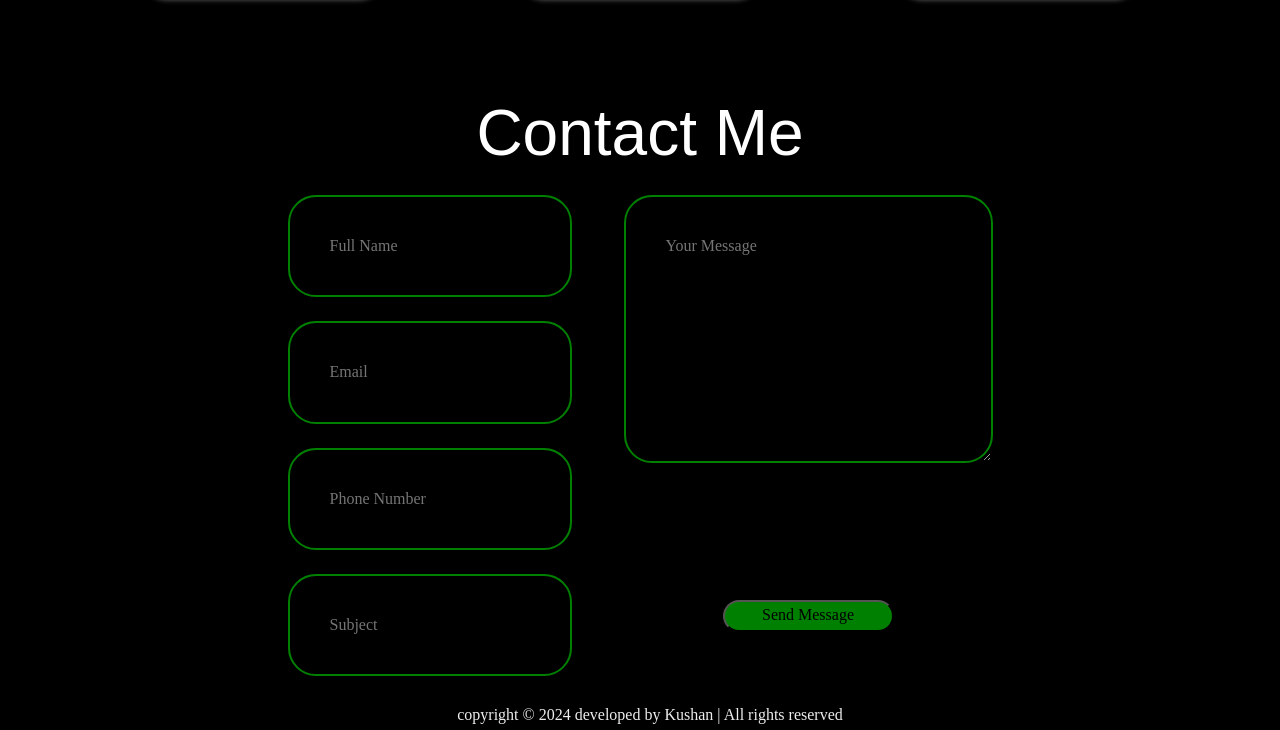
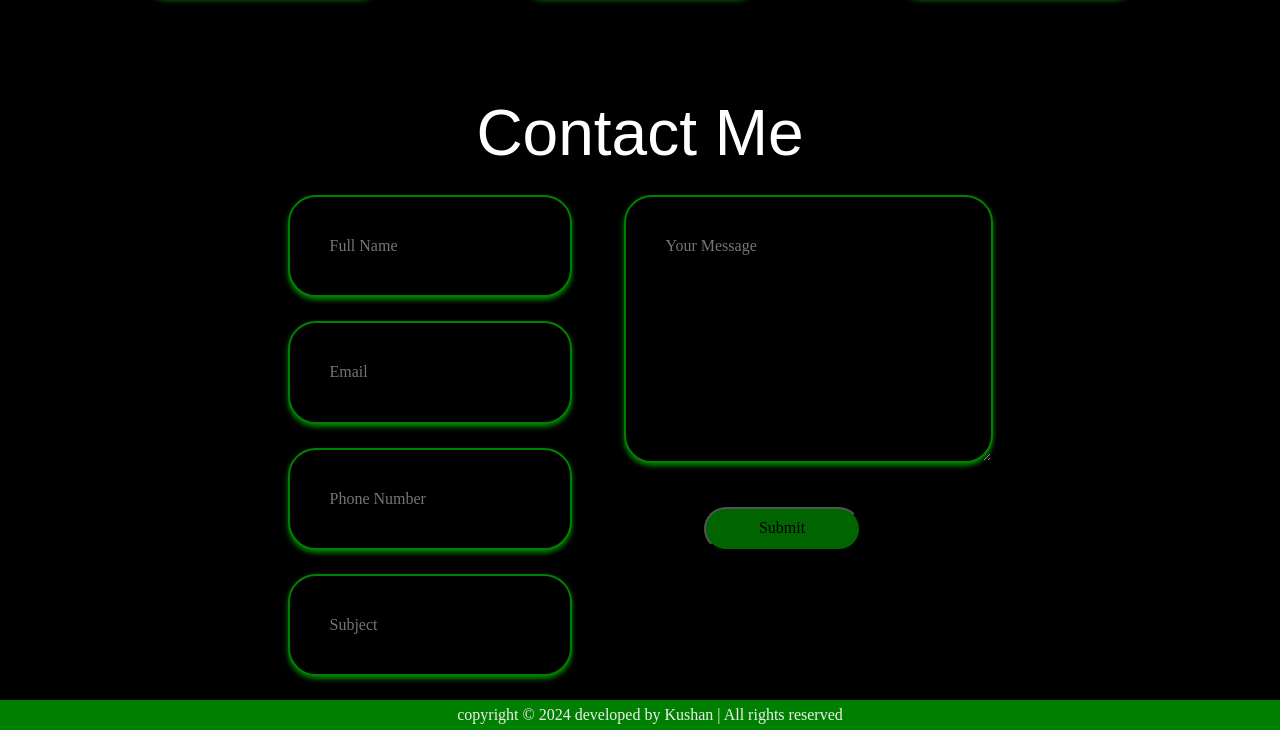
Before and after one commit to kush2113/Portfolio-Html, a plain HTML site: page index.html in a window 1280 px wide. Shown: the part 5411-6141 px from the top of the page. Drawn offline with nearby package versions, Linux system fonts and the light colour scheme.

Commit message:
3rd commit

```diff
--- a/assets/styles/contact.css
+++ b/assets/styles/contact.css
@@ -29,6 +29,7 @@
 form .input-box input,
 form textarea {
     background: rgb(0, 0, 0);
+    box-shadow: 0px 3px 5px 0px green;
     border: 2px solid green;
     padding: 2.5em;
     border-radius: 28px;
@@ -36,6 +37,22 @@ form textarea {
     display: flex;
 
 }
+
+.btn-contact {
+    background: darkgreen;
+    border-radius: 29em;
+    width: 157px;
+    height: 44px;
+    margin-left: 106px;
+    margin-top: 20px;
+    transition: 0.2s ;
+}
+
+.btn-contact:hover {
+    box-shadow: red 0 0 2px, 0 0 25px red;
+    transform: scale(1.02);
+}
+
 
 
 @media all and (max-width: 768px){
--- a/assets/styles/footer.css
+++ b/assets/styles/footer.css
@@ -1,5 +1,5 @@
 footer {
-    background: black;
+    background: green;
     color: #EEEEEE;
     padding: 10px;
     justify-content: center;
--- a/assets/styles/myservices.css
+++ b/assets/styles/myservices.css
@@ -25,7 +25,7 @@
     display: flex;
     flex-direction: column;
     padding: 20px;
-    box-shadow: 0px 3px 5px 0px rgb(95, 96, 96);
+    box-shadow: 0px 3px 5px 0px green;
     border-radius: 30px;
     max-width: 210px;
     min-width: 180px;
--- a/index.html
+++ b/index.html
@@ -302,12 +302,14 @@
                     <input type="text" placeholder="Subject">
                 </div>
             </div>
+
             <div class="input-group-2">
                 <textarea name="" id=""
                 placeholder="Your Message" cols="30"
                 rows="10"></textarea>
-                <input type="submit"
-                value="Send Message" class="btn">
+                <button class="btn-contact" value="Send Message">Submit</button>
+<!--                <input type="submit"-->
+<!--                value="Send Message" class="btn-contact">-->
             </div>
 
         </form>
```
